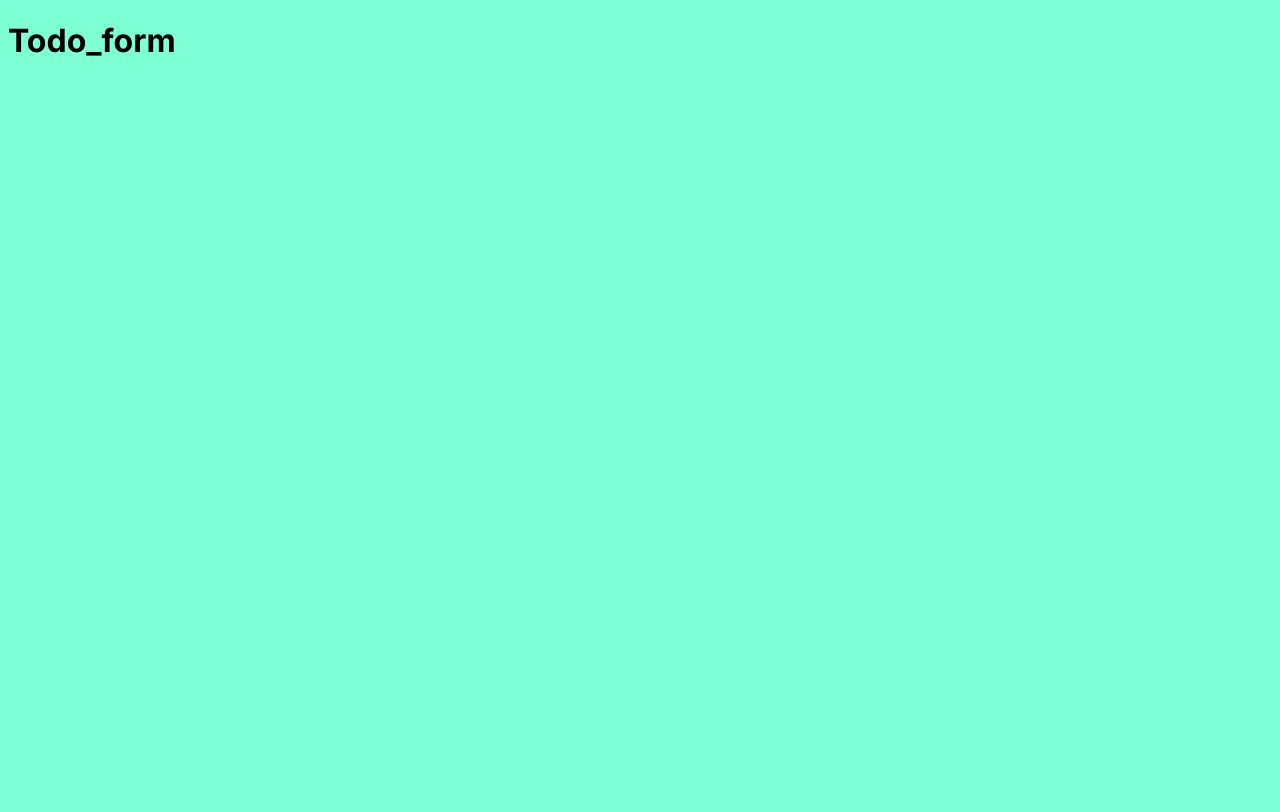
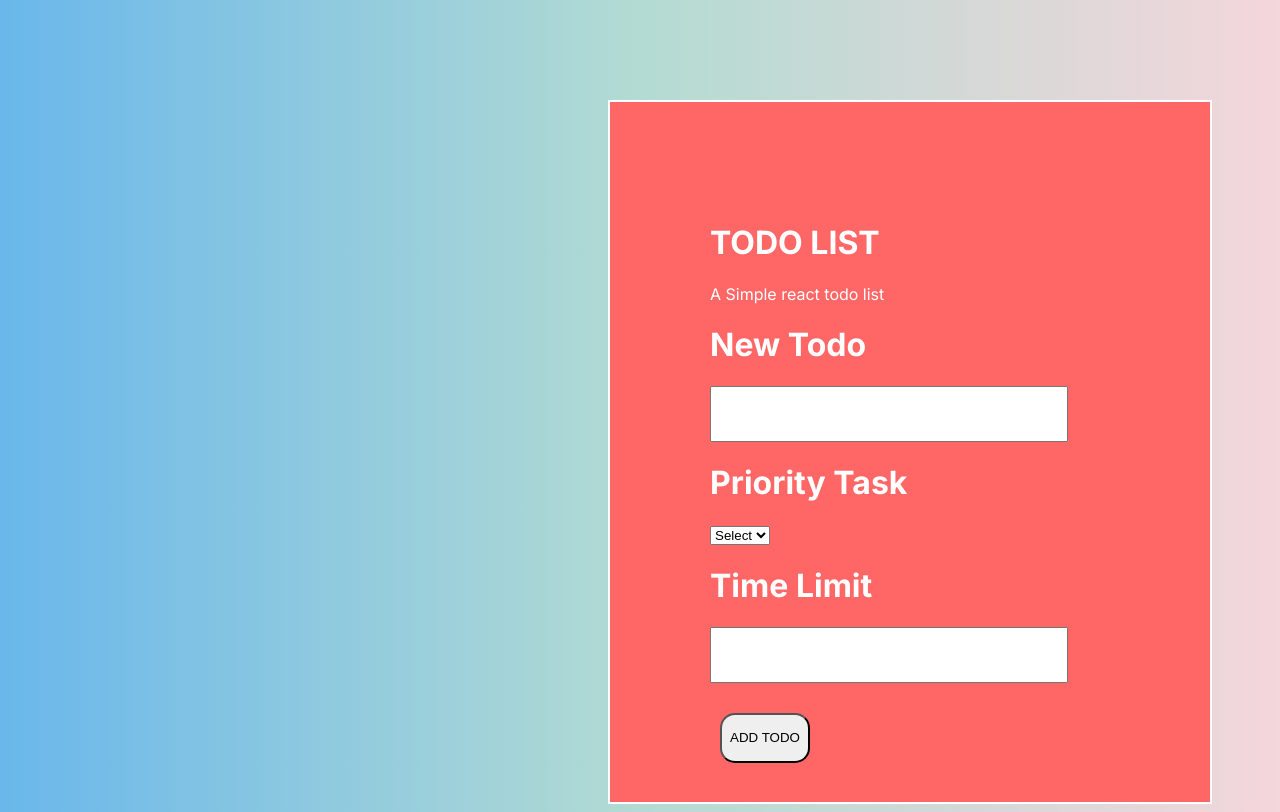
Before and after one commit to alimausmani/todo_list_react, a Next.js app: page / in a window 1280 px wide. Built offline with nearby package versions, Linux system fonts and the light colour scheme.

Commit message:
Form UI Complete

```diff
--- a/app/globals.css
+++ b/app/globals.css
@@ -1,4 +1,49 @@
 body{
-  background-color: aquamarine;
+ background: linear-gradient(90deg, #69b7eb, #b3dbd3, #f4d6db);
 
 }
+.input_div{
+    border:2px solid white;
+    height:500px;
+    width:400px;
+    margin:100px 0px 0px 600px;
+    background-color:#ff6666;
+    padding:100px;
+}
+
+.heading{
+    color:white;
+}
+.heading1{
+     color:white;
+}
+.name{
+   color:white;
+}
+.name_input{
+      height:50px;
+      width:350px;
+}
+.selecter{
+    color:white;
+}
+.select{
+    margin-left:50px;
+    color:white;
+}
+.Time{
+     height:50px;
+     width:350px;
+     color:white;
+
+}
+.Time_text{
+  height:50px;
+  width:350px;
+}
+.btn{
+   margin:30px 0px 0px 10px;
+  height:50px;
+  width:90px;
+  border-radius: 15px;
+}
--- a/app/page.js
+++ b/app/page.js
@@ -1,10 +1,10 @@
 import React from "react";
-import Todo_form from "./todo_form";
+import Toodo_form from "./toodo_form.js";
 import "./globals.css";
 
 const Page =()=>{
   return(
-    <Todo_form/>
+    <Toodo_form/>
   );
 }
 export default Page;
--- a/app/todo_form.js
+++ /dev/null
@@ -1,6 +0,0 @@
-const Todo_form =()=>{
-    return(
-        <h1>Todo_form</h1>
-    );
-}
-export default Todo_form;
--- /dev/null
+++ b/app/toodo_form.js
@@ -0,0 +1,28 @@
+const Toodo_form =()=>{
+   return (
+   <div className="input_div">
+        <form>
+            <h1 className="heading">TODO LIST</h1>
+            <p className="heading1">A Simple react todo list </p>
+          <label className="name"><h1>New Todo</h1>
+            <input className="name_input" type="text" />
+          </label>
+          <div>
+          <h1 className="selecter">Priority Task</h1>
+           <select name="select">
+                 <option value="Select">Select</option>
+                <option value="1">1</option>
+                <option value="2">2</option>
+                <option value="3">3</option>
+           </select>
+          </div>
+          <label className="Time"><h1>Time Limit</h1>
+            <input className="Time_text" type="text" />
+          </label>
+          <button className="btn">ADD TODO</button>
+        </form>
+   </div>
+  );
+}
+
+export default Toodo_form;
```
